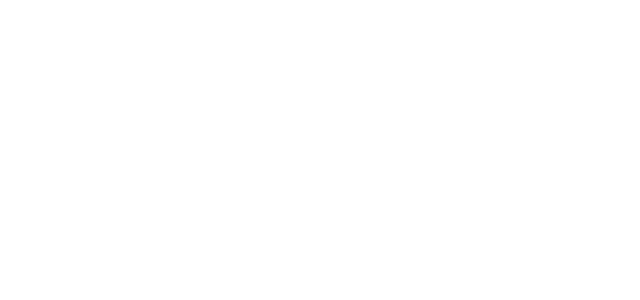
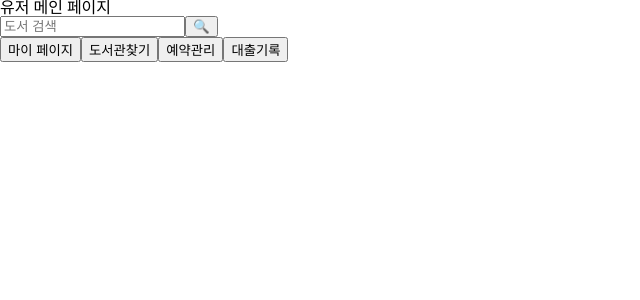
Before and after one commit to 247CloudLibrary/client-users, a React (Create React App) app: page /main in a window 1280 px wide. Before the commit this address had no page. Shown: the top 300 px of the page, without its empty margins (0-640 px from the left). Built offline with nearby package versions, Linux system fonts and the light colour scheme.

Commit message:
게시판 페이지 링크 설정

```diff
--- a/src/App.js
+++ b/src/App.js
@@ -8,6 +8,10 @@ import FindPasswordPage from "./pages/auth/FindPasswordPage";
 
 import UserLoginPage from "./pages/auth/UserLoginPage";
 import UserProfilePage from "./pages/auth/UserProfilePage";
+import UserMainPage from "./pages/UserMainPage";
+
+import NoticesPage from "./pages/NoticesPage";
+import GuidePage from "./pages/GuidePage";
 
 import LibrariesListPage from "./pages/LibrariesListPage";
 
@@ -15,14 +19,19 @@ function App() {
   return (
     <Routes>
       <Route path="/" element={<HomePage />} />
+      <Route path="/main" element={<UserMainPage />} />
       <Route path="/login-selector" element={<LoginSelectorPage />} />
       <Route path="/login" element={<UserLoginPage />} />
       <Route path="/signUp" element={<UserSignUpPage />} />
       <Route path="/find-id" element={<FindIdPage />} />
       <Route path="/find-pw" element={<FindPasswordPage />} />
+      <Route path="/admin-register" element={<AdminRegisterPage />} />
+
+      <Route path="/notices" element={<NoticesPage />} />
+      <Route path="/guide" element={<GuidePage />} />
 
       <Route path="/profile" element={<UserProfilePage />} />
-      <Route path="/admin-register" element={<AdminRegisterPage />} />
+
       <Route path="/libraries/list" element={<LibrariesListPage />} />
     </Routes>
   );
--- a/src/containers/auth/LoginForm.js
+++ b/src/containers/auth/LoginForm.js
@@ -28,8 +28,12 @@ const LoginForm = () => {
 
   const onSubmit = (event) => {
     event.preventDefault();
+    navigate("/main");
+    /*
+    로그인 코드
     const { userId, password } = form;
     dispatch(login({ userId, password }));
+    */
   };
 
   useEffect(() => {
--- /dev/null
+++ b/src/pages/GuidePage.js
@@ -0,0 +1,9 @@
+const GuidePage = () => {
+  return (
+    <div>
+      <span>통합 이용안내 페이지</span>
+    </div>
+  );
+};
+
+export default GuidePage;
--- /dev/null
+++ b/src/pages/NoticesPage.js
@@ -0,0 +1,9 @@
+const NoticesPage = () => {
+  return (
+    <div>
+      <span>통합 공지사항 페이지</span>
+    </div>
+  );
+};
+
+export default NoticesPage;
--- /dev/null
+++ b/src/pages/UserMainPage.js
@@ -0,0 +1,29 @@
+import { useNavigate } from "react-router-dom";
+
+const UserMainPage = () => {
+  const navigate = useNavigate();
+  const onSubmit = (event) => {
+    event.preventDefault();
+  };
+  const handleProfile = () => {
+    navigate("/profile");
+  };
+  const handleFindLibrary = () => {
+    navigate("/libraries/list");
+  };
+  return (
+    <div>
+      <span>유저 메인 페이지</span>
+      <form onSubmit={onSubmit}>
+        <input placeholder="도서 검색" />
+        <button>🔍</button>
+      </form>
+      <button onClick={handleProfile}>마이 페이지</button>
+      <button onClick={handleFindLibrary}>도서관찾기</button>
+      <button>예약관리</button>
+      <button>대출기록</button>
+    </div>
+  );
+};
+
+export default UserMainPage;
```
